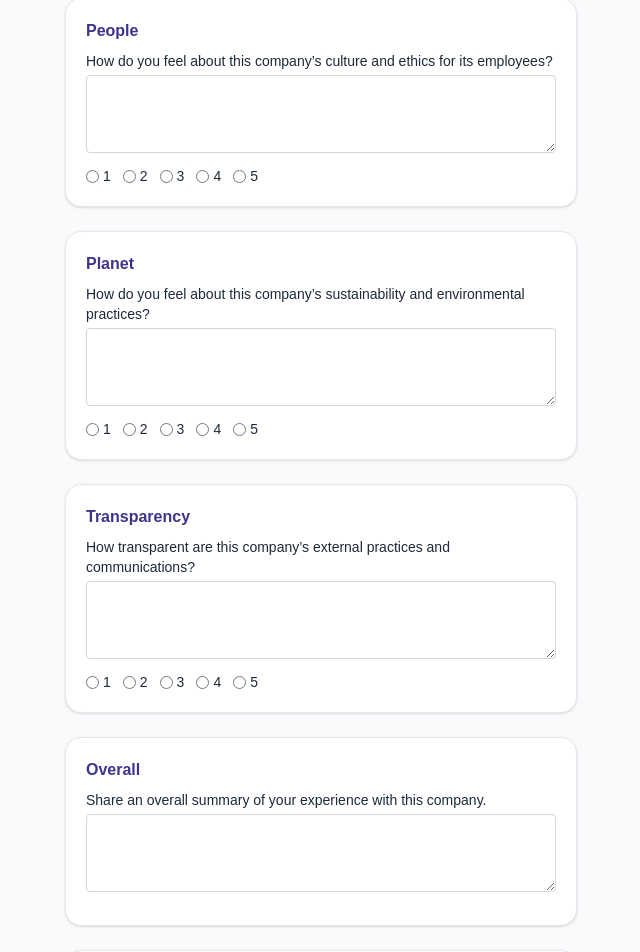
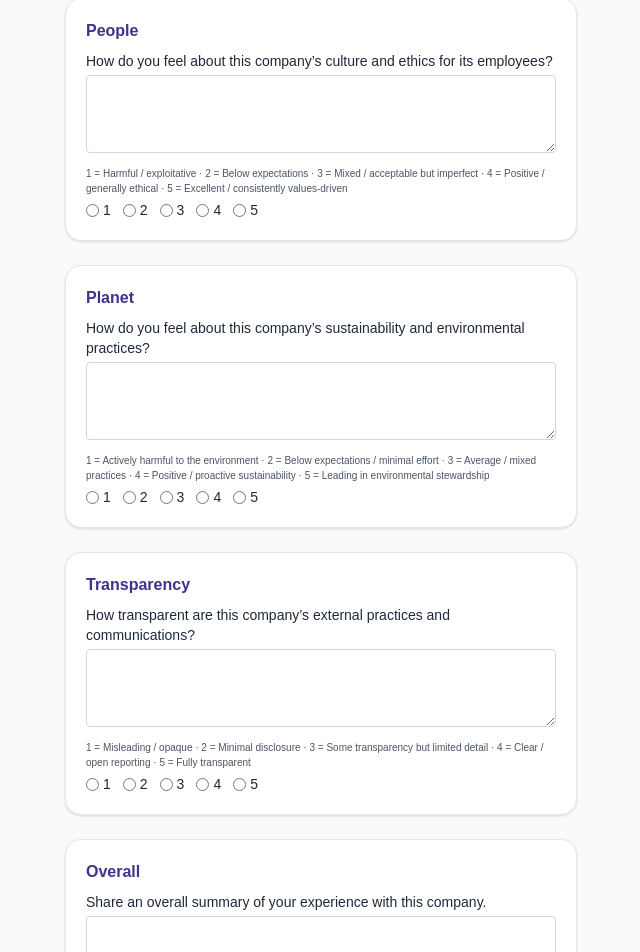
Before and after one commit to shahdalg/ethical-careers, a Next.js app in the folder ethical-careers/: page /companies/general-dynamics/review in a window 1280 px wide. Shown: the part 391-1343 px from the top of the page, without its empty margins (319-959 px from the left). Built offline with nearby package versions, Linux system fonts and the light colour scheme; no server answers; the database is empty; sample sign-in values are in the browser's storage.

Commit message:
logo added, survey scale, tab

```diff
--- a/ethical-careers/src/app/companies/[company]/review/page.tsx
+++ b/ethical-careers/src/app/companies/[company]/review/page.tsx
@@ -309,9 +309,17 @@ export default function CompanyReviewForm() {
             </label>
           </section>
 
+
+
 {/* People */}
 <section className="border border-gray-200 rounded-2xl p-5 bg-white shadow-sm">
   <h2 className="font-semibold mb-2 text-[#3D348B]">People</h2>
+
+  {/* <p className="text-xs text-gray-600 mb-2">
+    Please rate how this company treats its people: pay & benefits, inclusion,
+    respect, safety, work–life balance, and how fairly workers are treated.
+  </p> */}
+
   <label className="block mb-2 text-sm">
     How do you feel about this company’s culture and ethics for its employees?
     <textarea
@@ -319,29 +327,73 @@ export default function CompanyReviewForm() {
       onChange={(e) => setPeopleText(e.target.value)}
       className="w-full border border-gray-300 p-2 rounded mt-1"
       rows={3}
+      // placeholder="Share specific experiences or observations (e.g., pay equity, discrimination, management behavior, support, protections, etc.)."
     />
   </label>
-            <RatingRadios value={peopleRating} setValue={setPeopleRating} name="peopleRating" />
+
+  <p className="text-[10px] text-gray-600 mb-1">
+    1 = Harmful / exploitative ·
+    2 = Below expectations ·
+    3 = Mixed / acceptable but imperfect ·
+    4 = Positive / generally ethical ·
+    5 = Excellent / consistently values-driven
+  </p>
+
+  <RatingRadios
+    value={peopleRating}
+    setValue={setPeopleRating}
+    name="peopleRating"
+  />
 </section>
+
 
 {/* Planet */}
 <section className="border border-gray-200 rounded-2xl p-5 bg-white shadow-sm">
   <h2 className="font-semibold mb-2 text-[#3D348B]">Planet</h2>
+
+  {/* <p className="text-xs text-gray-600 mb-2">
+    Please rate this company’s environmental responsibility: emissions,
+    resource use, waste reduction, renewable energy adoption, and efforts to
+    reduce its ecological footprint.
+  </p> */}
+
   <label className="block mb-2 text-sm">
-              How do you feel about this company’s sustainability and environmental practices?
+    How do you feel about this company’s sustainability and environmental
+    practices?
     <textarea
       value={planetText}
       onChange={(e) => setPlanetText(e.target.value)}
       className="w-full border border-gray-300 p-2 rounded mt-1"
       rows={3}
+      // placeholder="Share examples (e.g., sustainability reports, waste reduction efforts, greenwashing concerns, or community environmental impact)."
     />
   </label>
-            <RatingRadios value={planetRating} setValue={setPlanetRating} name="planetRating" />
+
+  <p className="text-[10px] text-gray-600 mb-1">
+    1 = Actively harmful to the environment ·
+    2 = Below expectations / minimal effort ·
+    3 = Average / mixed practices ·
+    4 = Positive / proactive sustainability ·
+    5 = Leading in environmental stewardship
+  </p>
+
+  <RatingRadios
+    value={planetRating}
+    setValue={setPlanetRating}
+    name="planetRating"
+  />
 </section>
 
 {/* Transparency */}
 <section className="border border-gray-200 rounded-2xl p-5 bg-white shadow-sm">
   <h2 className="font-semibold mb-2 text-[#3D348B]">Transparency</h2>
+
+  {/* /* <p className="text-xs text-gray-600 mb-2">
+    Please rate how openly this company communicates its values, operations,
+    and decision-making — including ethical disclosures, supply chain
+    transparency, and accountability to the public.
+  </p> */ }
+
   <label className="block mb-2 text-sm">
     How transparent are this company’s external practices and communications?
    <textarea
@@ -349,10 +401,28 @@ export default function CompanyReviewForm() {
       onChange={(e) => setTransparencyText(e.target.value)}
       className="w-full border border-gray-300 p-2 rounded mt-1"
       rows={3}
+      // placeholder="Include notes on clarity in reporting, honesty in advertising, or accessibility of company data."
     />
   </label>
-            <RatingRadios value={transparencyRating} setValue={setTransparencyRating} name="transparencyRating" />
+
+  <p className="text-[10px] text-gray-600 mb-1">
+    1 = Misleading / opaque ·
+    2 = Minimal disclosure ·
+    3 = Some transparency but limited detail ·
+    4 = Clear / open reporting ·
+    5 = Fully transparent
+  </p>
+
+  <RatingRadios
+    value={transparencyRating}
+    setValue={setTransparencyRating}
+    name="transparencyRating"
+  />
 </section>
+
+
+
+
 
           {/* Overall */}
           <section className="border border-gray-200 rounded-2xl p-5 bg-white shadow-sm">
--- a/ethical-careers/src/app/layout.tsx
+++ b/ethical-careers/src/app/layout.tsx
@@ -14,7 +14,7 @@ const geistMono = Geist_Mono({
 });
 
 export const metadata: Metadata = {
-  title: "Create Next App",
+  title: "Ethical Careers",
   description: "Generated by create next app",
 };
 
--- a/ethical-careers/src/app/page.tsx
+++ b/ethical-careers/src/app/page.tsx
@@ -136,23 +136,49 @@ const Home = () => {
           Featured Companies
         </h3>
         <div className="grid sm:grid-cols-2 lg:grid-cols-3 gap-10">
-          {[
-            { name: "McKinsey & Company", field: "Consulting", color: "#F7B801", link: "/companies/mckinsey" },
-            { name: "General Motors", field: "Automotive", color: "#7678ED", link: "/companies/general-motors" },
-            { name: "General Dynamics", field: "Aerospace and Defense", color: "#3D348B", link: "/companies/general-dynamics" },
-          ].map((company) => (
-            <Link
-              key={company.name}
-              href={company.link}
-              className="block"
-            >
+          {[ {
+      name: "McKinsey & Company",
+      field: "Consulting",
+      link: "/companies/mckinsey",
+      logo: "/images/mckinsey.png", // 🧩 add your logo files under /public/logos/
+      color: "#F7B801",
+    },
+    {
+      name: "General Motors",
+      field: "Automotive",
+      link: "/companies/general-motors",
+      logo: "/images/gm.png",
+      color: "#7678ED",
+    },
+    {
+      name: "General Dynamics",
+      field: "Aerospace and Defense",
+      link: "/companies/general-dynamics",
+      logo: "/images/gd.png",
+      color: "#3D348B",
+    }].map((company) => (
+    <Link key={company.name} href={company.link} className="block">
       <article className="bg-white p-6 rounded-2xl shadow-md hover:shadow-xl transition-all hover:-translate-y-1 cursor-pointer h-full">
+        {/* 👇 Logo or fallback circle */}
+        {company.logo ? (
+          <img
+  src={company.logo}
+  alt={`${company.name} logo`}
+  className="h-18 w-18 mb-4 rounded-full object-contain border border-gray-200 bg-white p-1"
+
+          />
+        ) : (
           <div
             className="h-12 w-12 rounded-full mb-4"
             style={{ backgroundColor: company.color }}
           />
-                <h4 className="text-xl font-semibold text-gray-800 mb-1">{company.name}</h4>
+        )}
+
+        <h4 className="text-xl font-semibold text-gray-800 mb-1">
+          {company.name}
+        </h4>
         <p className="text-gray-600">{company.field}</p>
+
         <div className="mt-4 inline-flex items-center gap-2 text-sm text-[#3D348B]">
           Explore <span className="transition group-hover:translate-x-1">→</span>
         </div>
```
Lines whose indentation alone changed are shown as unchanged.
